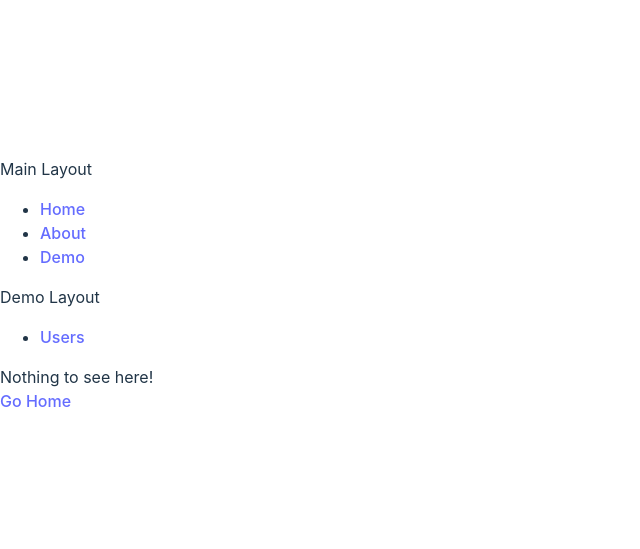
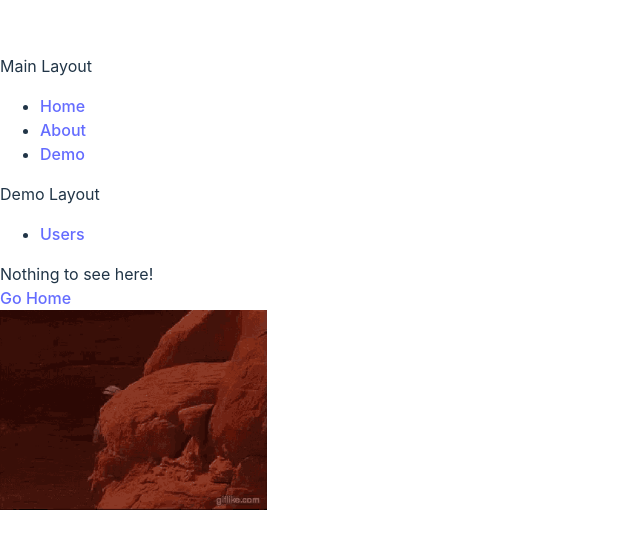
Before and after one commit to marcin-kopanski/react-vite-boiler, a React (Vite) app: page /demo/demo-users in a window 1280 px wide. Shown: the part 115-664 px from the top of the page, without its empty margins (0-640 px from the left). Built offline with nearby package versions, Linux system fonts and the light colour scheme.

Commit message:
feat(nomatch): drunk astronaut gif

```diff
--- a/src/views/noMatch/NoMatch.tsx
+++ b/src/views/noMatch/NoMatch.tsx
@@ -1,3 +1,4 @@
+import drunkGif from "/assets/drunk.gif";
 import { Link } from "react-router-dom";
 
 export const NoMatch = () => {
@@ -6,6 +7,8 @@ export const NoMatch = () => {
       <div>Nothing to see here!</div>
       <div>
         <Link to="/">Go Home</Link>
+        <br />
+        <img src={drunkGif} height={200} />
       </div>
     </>
   );
```
Also changed, not shown: public/assets/drunk.gif (added).
